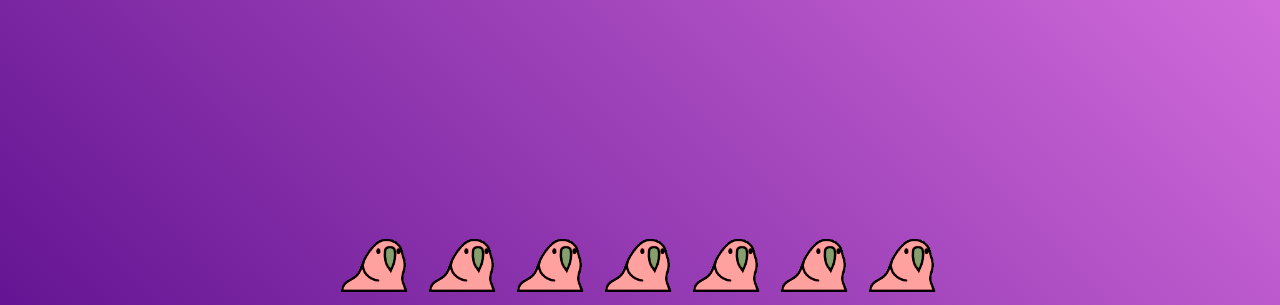
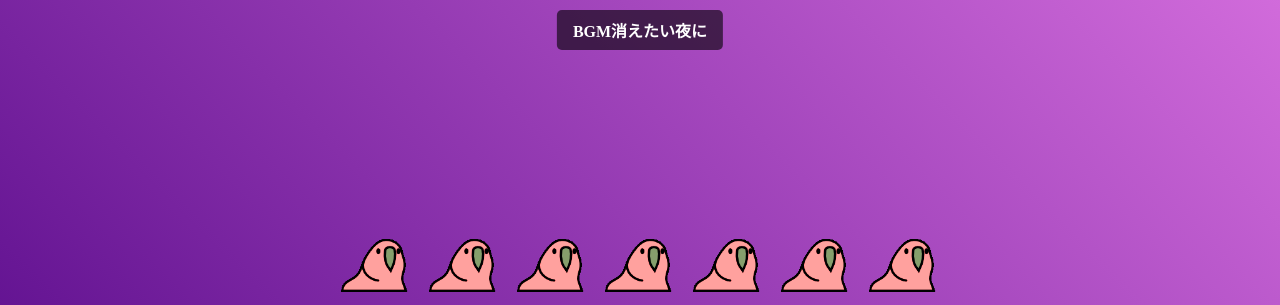
Before and after one commit to Suke-go/testing.github.io, a plain HTML site: page index.html in a window 1280 px wide. Shown: the top 305 px of the page. Drawn offline with Linux system fonts and the light colour scheme.

Commit message:
Add bgm auto play and telop

```diff
--- a/index.html
+++ b/index.html
@@ -47,6 +47,19 @@ body {
     background-clip: text;
     animation: rainbow-move 8s linear infinite, glow 2s ease-in-out infinite alternate;
 }
+/* Telop style for the BGM caption */
+.telop {
+    position: fixed;
+    top: 10px;
+    left: 50%;
+    transform: translateX(-50%);
+    padding: 0.5rem 1rem;
+    background: rgba(0, 0, 0, 0.6);
+    color: #fff;
+    font-weight: bold;
+    border-radius: 5px;
+    z-index: 1000;
+}
 
 #runner {
     position: fixed;
@@ -79,6 +92,8 @@ body {
 </style>
 </head>
 <body>
+<div class="telop">BGM消えたい夜に</div>
+<audio id="bgm" src="消えたい夜に.mp3" autoplay loop></audio>
 <div class="wrapper">
   <div class="parrots">
     <img src="hdrparrot.gif" alt="Parrot">
```
